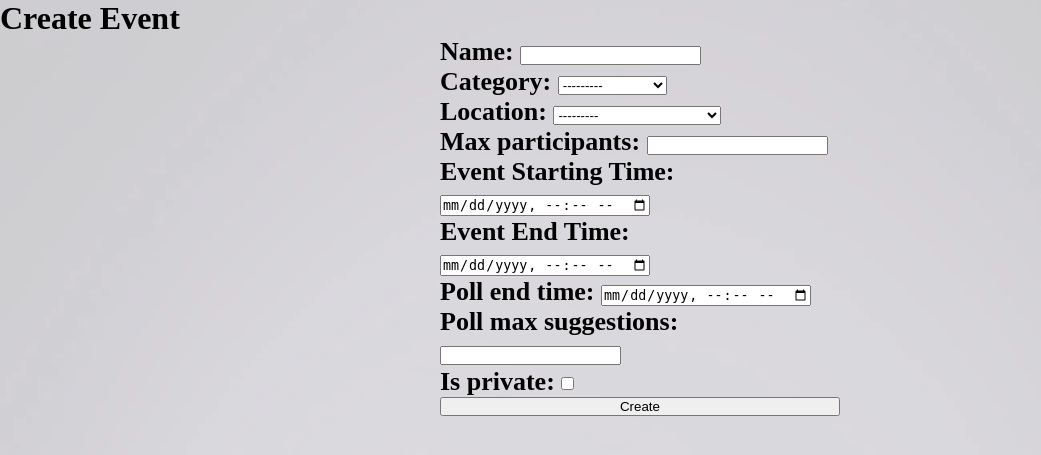
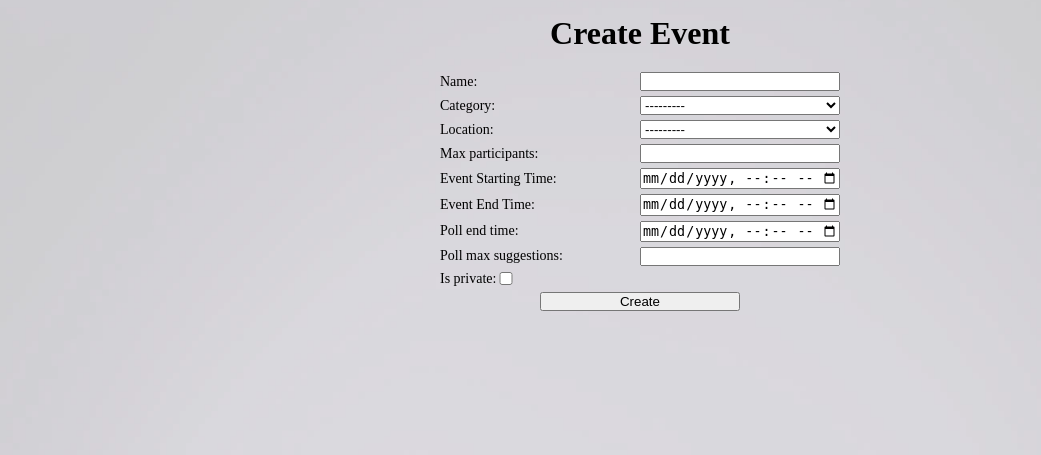
Before and after one commit to rotem2022/FitMeet, a Django app: page /1/event/create/ in a window 1280 px wide. Shown: the part 69-524 px from the top of the page, without its empty margins (0-1041 px from the left). Run offline with Django 4.2, Linux system fonts and the light colour scheme; data comes from the database, SQL or seed files in the repository.

Commit message:
Add styling to create event page
Signed-off-by: Tal Koren <talko4245@gmail.com>

```diff
--- a/event/templates/event/create_event.html
+++ b/event/templates/event/create_event.html
@@ -1,11 +1,24 @@
 {% extends 'base.html' %}
 {% block content %}
-<h1>Create Event</h1>
-<form id="event-form" method="post">
-    {% csrf_token %} {{ form.as_p }}
-    <button type="submit">Create</button>
-    {% if error %}
-    <label id="error-label" style="color: red;">{{error}}</label>
-    {% endif %}
-</form>
+<div class="create-event-form-header">
+    <h2>Create Event</h2>
+</div>
+<div class="create-event-form-container">
+    <form method="post" class="create-event-form">
+        {% csrf_token %}
+        {% for field in form %}
+        <div class="form-field" id="field_{{ field.name }}">
+            {{ field.label_tag }}
+            {{ field }}
+        </div>
+        {% endfor %}
+        <div class="btn-container">
+            <button type="submit">Create</button>
+        </div>
+
+        {% if error %}
+        <label class="error-label">{{error}}</label>
+        {% endif %}
+    </form>
+</div>
 {% endblock %}
--- a/static_home_page/static/web_page_css.css
+++ b/static_home_page/static/web_page_css.css
@@ -108,6 +108,7 @@
   flex-direction: column;
   max-width: 400px;
   margin: auto;
+
 }
 
 form label {
@@ -115,7 +116,9 @@
   margin-bottom: 0.5rem;
 }
 
-p { font-size: 26px; }
+p {
+  font-size: 26px;
+}
 
 .logo {
   border-radius: 50%;
@@ -127,3 +130,54 @@
   box-shadow: 0 0 5px rgba(0, 0, 0, 0.3);
   transition: all 0.2s ease-in-out;
 }
+
+.create-event-form-header {
+  margin: 15px;
+}
+
+.create-event-form-container {
+  margin: 20px;
+}
+
+.create-event-form {}
+
+.create-event-form>div {
+  display: flex;
+  justify-content: space-between;
+  margin-bottom: 5px;
+  align-items: center;
+}
+
+.create-event-form>div>label {
+  font-weight: normal;
+  font-size: 14px;
+  margin: 0;
+}
+
+.create-event-form>div>input {
+  width: 200px;
+}
+
+.create-event-form>div>select {
+  width: 200px;
+}
+
+.create-event-form>.btn-container {
+  justify-content: center;
+}
+
+.create-event-form>.btn-container>button {
+  width: 200px;
+}
+
+.create-event-form>.error-label {
+  color: red;
+}
+
+.create-event-form #field_is_private {
+  justify-content: flex-start;
+}
+
+.create-event-form #field_is_private>input[type='checkbox'] {
+  width: 20px;
+}
```
